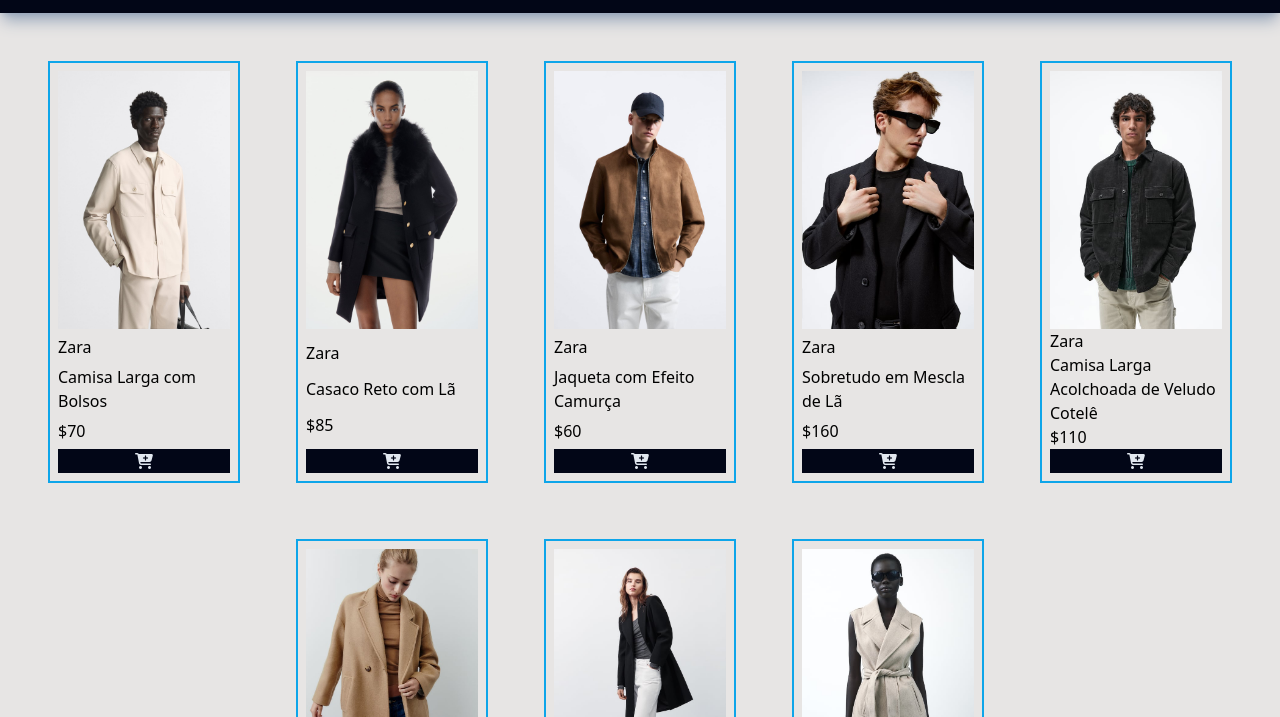
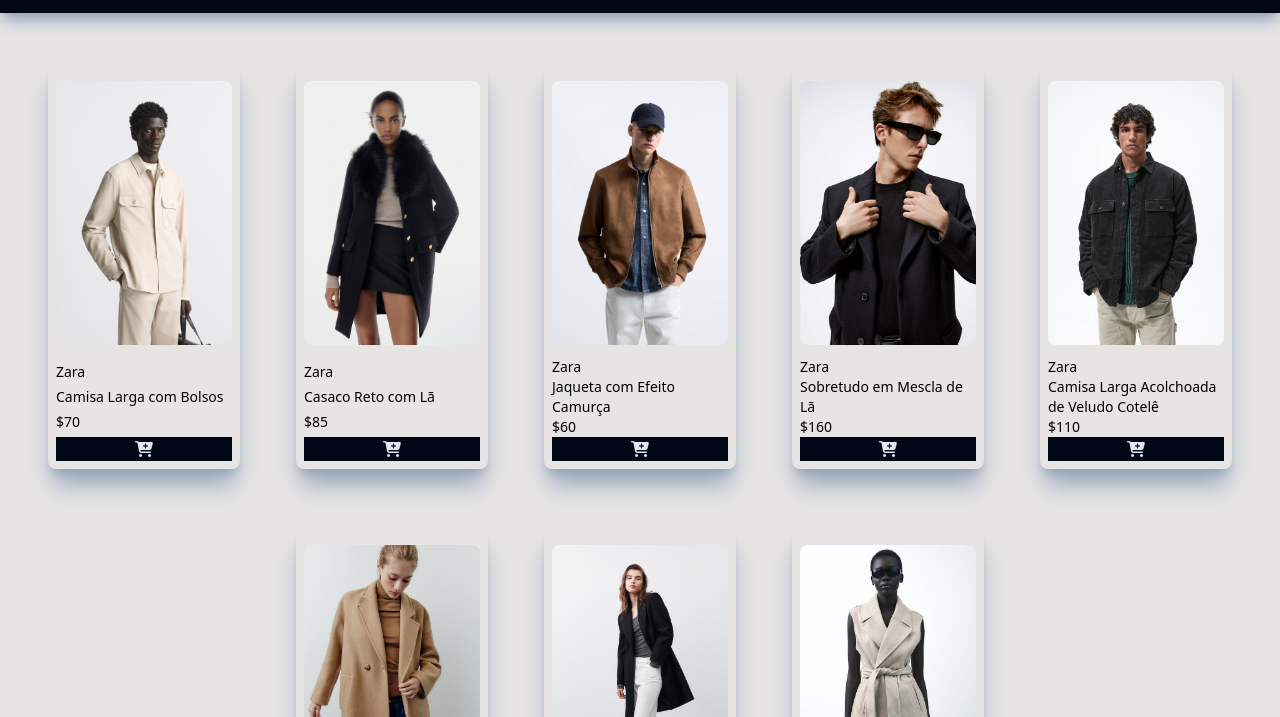
Before and after one commit to waltersilva23/magazine_hashtag, a website built with Vite: page index.html in a window 1280 px wide. Both pictures are taken after a click on the button 144 px from the left and 544 px from the top of the page. Shown: the part 83-800 px from the top of the page. Built offline with nearby package versions, Linux system fonts and the light colour scheme.

Commit message:
Carrinho Adicionando produtos no carrinho, e sendo produtos diferentes.

```diff
--- a/index.html
+++ b/index.html
@@ -14,13 +14,12 @@
       <button id="fechar-carrinho"><i class="fa-solid fa-circle-xmark"></i></button>
     </div>
     <section id="produtos-carrinho">
-      <p>casaco reto</p>
-      <p>jaqueta</p>
+
     </section>
     <p id="preco-total">$200</p>
     <button class="bg-slate-200 text-slate-900 p-1">Finalizar Compra</button>
   </section>
-  <header class="flex text-xl justify-between bg-slate-950 px-8 py-4 sticky top-0 shadow-lg shadow-slate-400">
+  <header class="flex text-xl justify-between bg-slate-950 px-8 py-4 sticky top-0 z-10 shadow-lg shadow-slate-400">
     <img class="h-16" src="assets/logo/hashtag.svg" alt="Logo da Loja">
     <div class="text-slate-200 flex items-end gap-2 mx-2">
       <button id="abrir-carrinho" class="mx-2"><i class="fa-solid fa-cart-shopping"></i></button>
--- a/src/cartaoProduto.js
+++ b/src/cartaoProduto.js
@@ -1,19 +1,24 @@
+import { adicionarAoCarrinho } from "./menuCarrinho";
 import { catalogo } from "./utilidades";
 
 export function renderizarCatalogo() {
     for (const produtoCatalogo of catalogo) {
-        const cartaoProduto = `<div class='border-solid border-2 border-sky-500 w-48 m-2 flex flex-col p-2 justify-between group' id="card-produto-${produtoCatalogo.id}">
+        const cartaoProduto = `<div class='border-solid w-48 m-2 flex flex-col p-2 justify-between shadow-xl shadow-slate-400 rounded-lg group' id="card-produto-${produtoCatalogo.id}">
         <img
         src="assets/img/${produtoCatalogo.imagem}"
-        alt="Produto 1 da Loja" class="group-hover:scale-110 duration-300"
+        alt="Produto 1 da Loja" class="group-hover:scale-110 duration-300 my-3 rounded-lg"
         />
-        <p class='marca'>${produtoCatalogo.marca}</p>
-        <p>${produtoCatalogo.nome}</p>
-        <p>$${produtoCatalogo.preco}</p>
-        <button class='bg-slate-950 hover:bg-slate-700 text-slate-200'><i class="fa-solid fa-cart-plus"></i></button>
+        <p class='text-sm'>${produtoCatalogo.marca}</p>
+        <p class='text-sm'>${produtoCatalogo.nome}</p>
+        <p class='text-sm'>$${produtoCatalogo.preco}</p>
+        <button id='adicionar-${produtoCatalogo.id}' class='bg-slate-950 hover:bg-slate-700 text-slate-200'><i class="fa-solid fa-cart-plus"></i></button>
         </div>`;
 
-        document.getElementById("container-produto").innerHTML += cartaoProduto
+        document.getElementById("container-produto").innerHTML += cartaoProduto;
+    }
+
+    for (const produtoCatalogo of catalogo) {
+        document.getElementById(`adicionar-${produtoCatalogo.id}`).addEventListener('click', () => adicionarAoCarrinho(produtoCatalogo.id));
     }
 }
 
--- a/src/menuCarrinho.js
+++ b/src/menuCarrinho.js
@@ -1,3 +1,5 @@
+import { catalogo } from "./utilidades";
+
 function abrirCarrinho() {
     document.getElementById('carrinho').classList.remove('right-[-360px]');
     document.getElementById('carrinho').classList.add('right-[0px]');
@@ -16,15 +18,16 @@ export function inicializarCarrinho () {
     botaoAbrirCarrinho.addEventListener('click', abrirCarrinho);
 }
 
-export function adicionarAoCarrinho() {
+export function adicionarAoCarrinho(idProduto) {
+    const produto = catalogo.find(p => p.id === idProduto);
     const containerProdutosCarrinho = document.getElementById('produtos-carrinho');
     const cartaoProdutoCarrinho = `<article class="flex bg-slate-100 rounded-lg p-1 relative">
     <button id="fechar-carrinho" class="absolute top-0 right-2"><i class="fa-solid fa-circle-xmark text-slate-500 hover:text-slate-800"></i></button>
-    <img src="./assets/img/product-1.jpg" alt="Carrinho: Camisa Larga com Bolsos" class="h-24 rounded-lg">
+    <img src="./assets/img/${produto.imagem}" alt="Carrinho: ${produto.nome}" class="h-24 rounded-lg">
     <div class="py-2">
-      <p class="text-slate-900 text-sm">Camisa Larga Acolchoada de Veludo Cotelê</p>
+      <p class="text-slate-900 text-sm">${produto.nome}</p>
       <p class="text-slate-400 text-xs">Tamanho: M</p>
-      <p class="text-green-700 text-lg">$70</p>
+      <p class="text-green-700 text-lg">$${produto.preco}</p>
     </div>
   </article>`;
     containerProdutosCarrinho.innerHTML += cartaoProdutoCarrinho;
```
